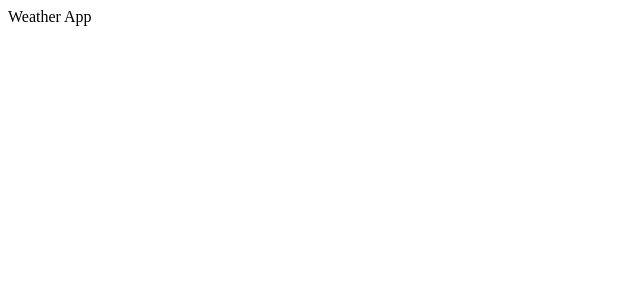
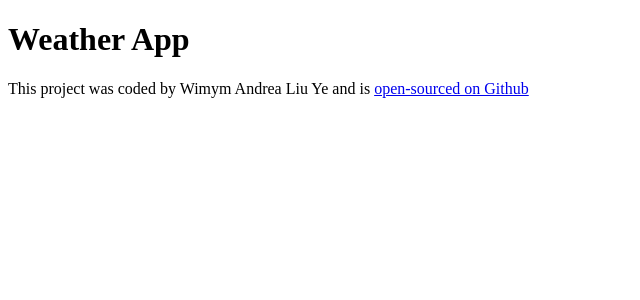
Before and after one commit to wliuye/wimym-react-app, a React (Create React App) app: page / in a window 1280 px wide. Shown: the top 300 px of the page, without its empty margins (0-640 px from the left). Built offline with nearby package versions, Linux system fonts and the light colour scheme.

Commit message:
Added Github repo URL

```diff
--- a/src/App.js
+++ b/src/App.js
@@ -1,6 +1,20 @@
 import React from "react";
+
 import './App.css';
 
 export default function App() {
-  return <div className="App">Weather App</div>;
+  return (
+    <div className="App">
+      <h1>Weather App</h1>
+      <footer>
+        This project was coded by Wimym Andrea Liu Ye and is
+        {" "}
+        <a href="https://github.com/wliuye/wimyms-weather-app"
+        target="_blank"
+        >
+           open-sourced on Github
+        </a>
+      </footer>
+    </div>
+  );
 }
```
